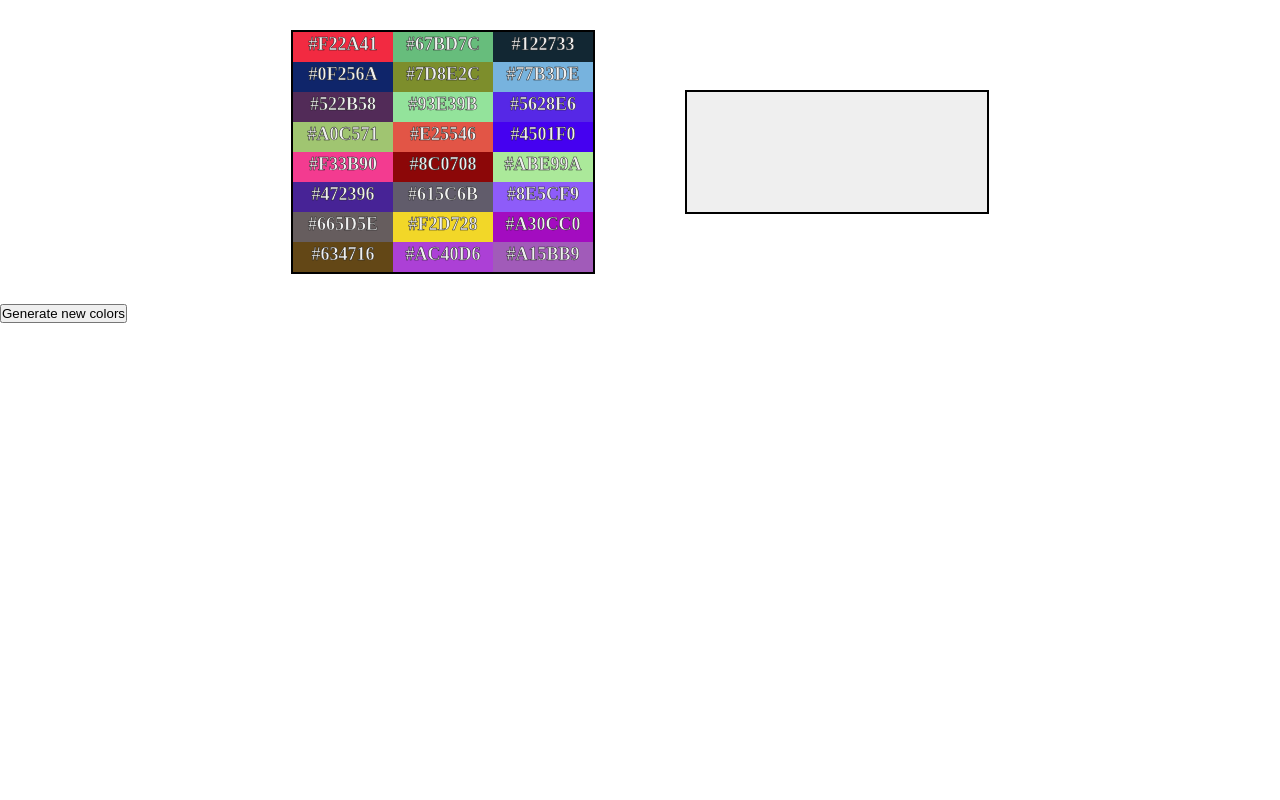
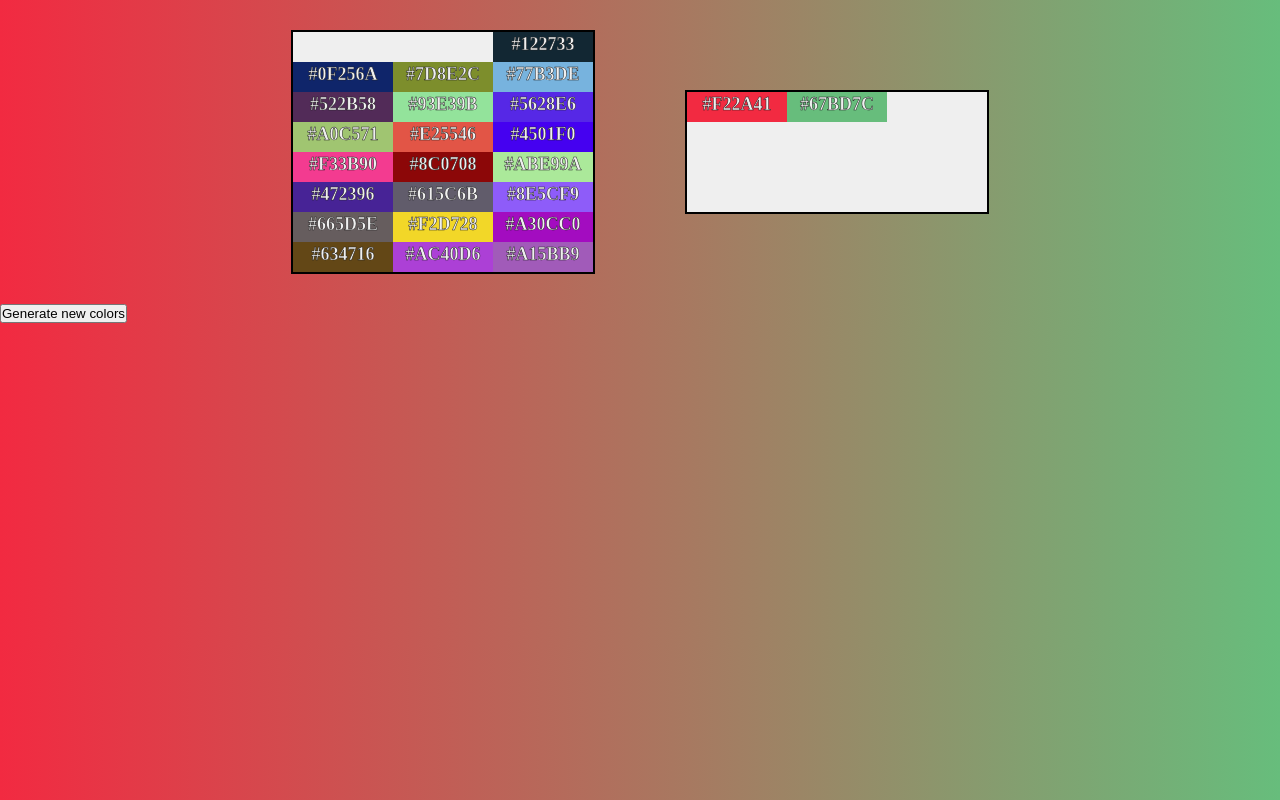
Before and after one commit to d6felix/dnd-gradient-background, a React app: page / in a window 1280 px wide. Built offline with nearby package versions, Linux system fonts and the light colour scheme.

Commit message:
splitted App in components

```diff
--- a/src/App.tsx
+++ b/src/App.tsx
@@ -7,6 +7,8 @@ import DropArea from "./components/DropArea/DropArea";
 import Button from "./components/Button/Button";
 import { generateColorsTable } from "./utils/generateColorsTable";
 import { useGradientColor } from "./utils/useGradientColor";
+import ColorLabel from "./components/ColorLabel";
+import DropContainer from "./components/DropContainer/DropContainer";
 
 const STORE_SIZE: number = 24;
 const CALC_SIZE: number = 6;
@@ -15,9 +17,7 @@ export const ItemTypes = {
     STORE: "STORE",
     CALC: "CALC",
 }
-type ColorLabel = {
-    label: ReactNode;
-}
+export type ColorLabel = ReactNode;
 
 export type Selected = {
     isSelected: boolean;
@@ -25,63 +25,21 @@ export type Selected = {
 }
 
 export const App = () => {
-    let labels: ColorLabel[] = Array.from(Array(STORE_SIZE));
-    let storeZone = Array.from(Array(STORE_SIZE));
-    let calcZone = Array.from(Array(CALC_SIZE));
     const [selected, setSelected] = useState<Selected[]>(Array.from(Array(STORE_SIZE)).map(
-        (_, index) => { return { isSelected: false, position: index }; }
+        (_, index) => { return { isSelected: index < 2 ? true : false, position: index }; }
     ));
     const [colorsTable, setColorsTable] = useState<string[]>(generateColorsTable());
-    const [inputValue, setInputValue] = useState<string>("");
 
-    labels = labels.map((_, index) => {
-        const label =
-            (<DragElement
-                index={index}
-                type={selected[index].isSelected ? ItemTypes.CALC : ItemTypes.STORE}
-                key={index}
-            >
-                <div
-                    className={classNames("color-label")}
-                    style={{ backgroundColor: colorsTable[index] }}
-                >
-                    {colorsTable[index]}
-                </div >
-            </DragElement >);
-        return ({ label });
-    });
-
-    storeZone = storeZone.map((_, index) => {
-        const itemIndex = selected.findIndex((value) => value.position === index && value.isSelected === false);
-
-        return (
-            <DropArea type={ItemTypes.STORE} key={index} indexDropArea={index} selected={selected} setSelected={setSelected}>
-                {itemIndex !== -1 && !selected[itemIndex].isSelected && labels[itemIndex].label}
-            </DropArea>
-        );
-    });
-
-    calcZone = calcZone.map((_, index) => {
-        const itemIndex = selected.findIndex((value) => value.position === index && value.isSelected === true);
-
-        return (
-            <DropArea type={ItemTypes.CALC} key={index} indexDropArea={index} selected={selected} setSelected={setSelected}>
-                {itemIndex !== -1 && selected[itemIndex].isSelected && labels[itemIndex].label}
-            </DropArea>
-        );
-    });
-
+    const labels: ColorLabel[] = Array.from(Array(STORE_SIZE)).map((_, index) =>
+        <ColorLabel index={index} selected={selected[index]} color={colorsTable[index]} />
+    );
 
     document.getElementsByTagName("body")[0].style.background = useGradientColor(selected, colorsTable);
     return (
         <>
             <div className={classNames("wrapper")} >
-                <div className={classNames("container")}>
-                    {storeZone}
-                </div>
-                <div className={classNames("container")}>
-                    {calcZone}
-                </div >
+                <DropContainer type={ItemTypes.STORE} selected={selected} setSelected={setSelected} size={STORE_SIZE} labels={labels} />
+                <DropContainer type={ItemTypes.CALC} selected={selected} setSelected={setSelected} size={CALC_SIZE} labels={labels} />
             </div >
             <Button onClick={() => { setColorsTable(generateColorsTable()) }}>Generate new colors</Button>
         </>
--- /dev/null
+++ b/src/components/ColorLabel/ColorLabel.tsx
@@ -0,0 +1,30 @@
+import React from "react";
+import DragElement from "../DragElement";
+import { ItemTypes, Selected } from "../../../src/App";
+import classNames from "classnames";
+
+
+type ColorLabelProps = {
+    index: number;
+    selected: Selected;
+    color: string;
+}
+
+export const ColorLabel: React.FC<ColorLabelProps> = ({ index, selected, color }) => {
+    return (
+        <DragElement
+            index={index}
+            type={selected.isSelected ? ItemTypes.CALC : ItemTypes.STORE}
+            key={index}
+        >
+            <div
+                className={classNames("color-label")}
+                style={{ backgroundColor: color }}
+            >
+                {color}
+            </div >
+        </DragElement>
+    );
+}
+
+export default ColorLabel;
--- /dev/null
+++ b/src/components/ColorLabel/index.ts
@@ -0,0 +1 @@
+export { default } from "./ColorLabel";
--- /dev/null
+++ b/src/components/DropContainer/DropContainer.tsx
@@ -0,0 +1,31 @@
+import classNames from "classnames";
+import React from "react";
+import { ColorLabel, ItemTypes, Selected } from "../../../src/App";
+import DropArea from "../DropArea";
+
+type DropContainerProps = {
+    size: number;
+    selected: Selected[];
+    setSelected: React.Dispatch<React.SetStateAction<Selected[]>>;
+    labels: ColorLabel[];
+    type: string;
+}
+
+export const DropContainer: React.FC<DropContainerProps> = ({ size, selected, setSelected, labels, type }) => {
+    const allowSelected = type === ItemTypes.CALC ? true : false;
+    const dropZones = Array.from(Array(size)).map((_, index) => {
+        const itemIndex = selected.findIndex((value) => value.position === index && value.isSelected === allowSelected);
+
+        return (
+            <DropArea type={type} key={index} indexDropArea={index} selected={selected} setSelected={setSelected}>
+                {itemIndex !== -1 && selected[itemIndex].isSelected === allowSelected && labels[itemIndex]}
+            </DropArea>
+        );
+    });
+
+    return <div className={classNames("container", allowSelected ? "container_small" : "container_big")}>
+        {dropZones}
+    </div>;
+}
+
+export default DropContainer;
--- /dev/null
+++ b/src/components/DropContainer/index.ts
@@ -0,0 +1 @@
+export { default } from "./DropContainer";
```
